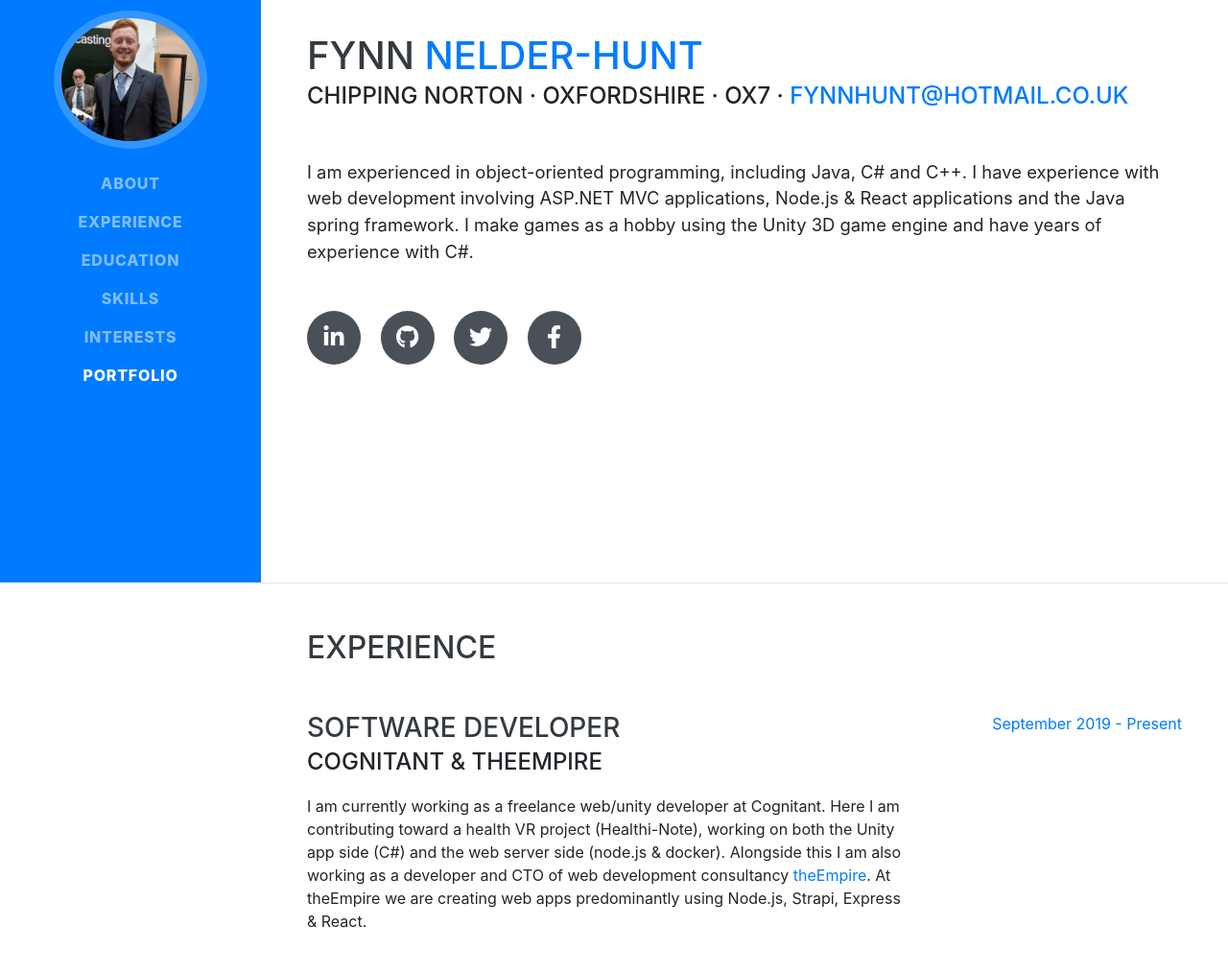
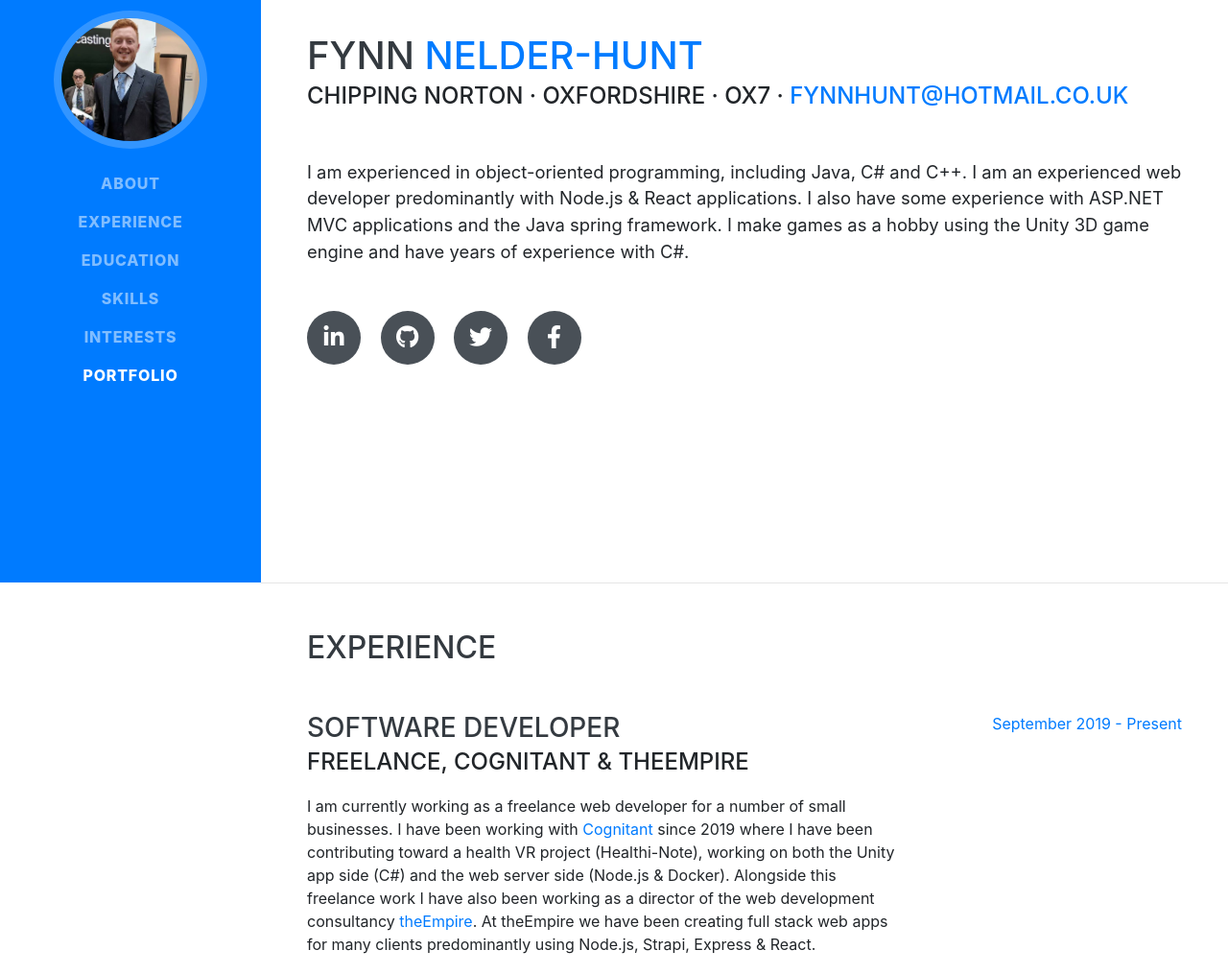
Before and after one commit to FynnHunt/cv, a website with bundled scripts: page index.html in a window 1280 px wide. Shown: the part 193-1208 px from the top of the page at 96% size. Built offline with nearby package versions, Linux system fonts and the light colour scheme; a web font is replaced by a local one.

Commit message:
Update index.html
Small updates to current job and intro

```diff
--- a/index.html
+++ b/index.html
@@ -69,7 +69,7 @@
         <div class="subheading mb-5">Chipping Norton · Oxfordshire · OX7 ·
           <a href="mailto:name@email.com">fynnhunt@hotmail.co.uk</a>
         </div>
-        <p class="lead mb-5">I am experienced in object-oriented programming, including Java, C# and C++. I have experience with web development involving ASP.NET MVC applications, Node.js & React applications and the Java spring framework. I make games as a hobby using the Unity 3D game engine and have years of experience with C#.</p>
+        <p class="lead mb-5">I am experienced in object-oriented programming, including Java, C# and C++. I am an experienced web developer predominantly with Node.js & React applications. I also have some experience with ASP.NET MVC applications and the Java spring framework. I make games as a hobby using the Unity 3D game engine and have years of experience with C#.</p>
         <div class="social-icons">
           <a href="https://www.linkedin.com/in/fynn-nelder-hunt-b700b1150">
             <i class="fab fa-linkedin-in"></i>
@@ -96,10 +96,10 @@
         <div class="resume-item d-flex flex-column flex-md-row justify-content-between mb-5">
             <div class="resume-content">
               <h3 class="mb-0">Software Developer</h3>
-              <div class="subheading mb-3">Cognitant & theEmpire</div>
-              <p>I am currently working as a freelance web/unity developer at Cognitant. Here I am contributing toward a health VR project (Healthi-Note), working on both the Unity app side (C#) and the web server side (node.js & docker).
-                Alongside this I am also working as a developer and CTO of web development consultancy <a href="https://theempire.netlify.com">theEmpire</a>.
-                At theEmpire we are creating web apps predominantly using Node.js, Strapi, Express & React.</p>
+              <div class="subheading mb-3">Freelance, Cognitant & theEmpire</div>
+              <p>I am currently working as a freelance web developer for a number of small businesses. I have been working with <a href="https://www.cognitant.com/">Cognitant</a> since 2019 where I have been contributing toward a health VR project (Healthi-Note), working on both the Unity app side (C#) and the web server side (Node.js & Docker).
+                Alongside this freelance work I have also been working as a director of the web development consultancy <a href="https://theempire.netlify.com">theEmpire</a>.
+                At theEmpire we have been creating full stack web apps for many clients predominantly using Node.js, Strapi, Express & React.</p>
             </div>
             <div class="resume-date text-md-right">
               <span class="text-primary">September 2019 - Present</span>
```
